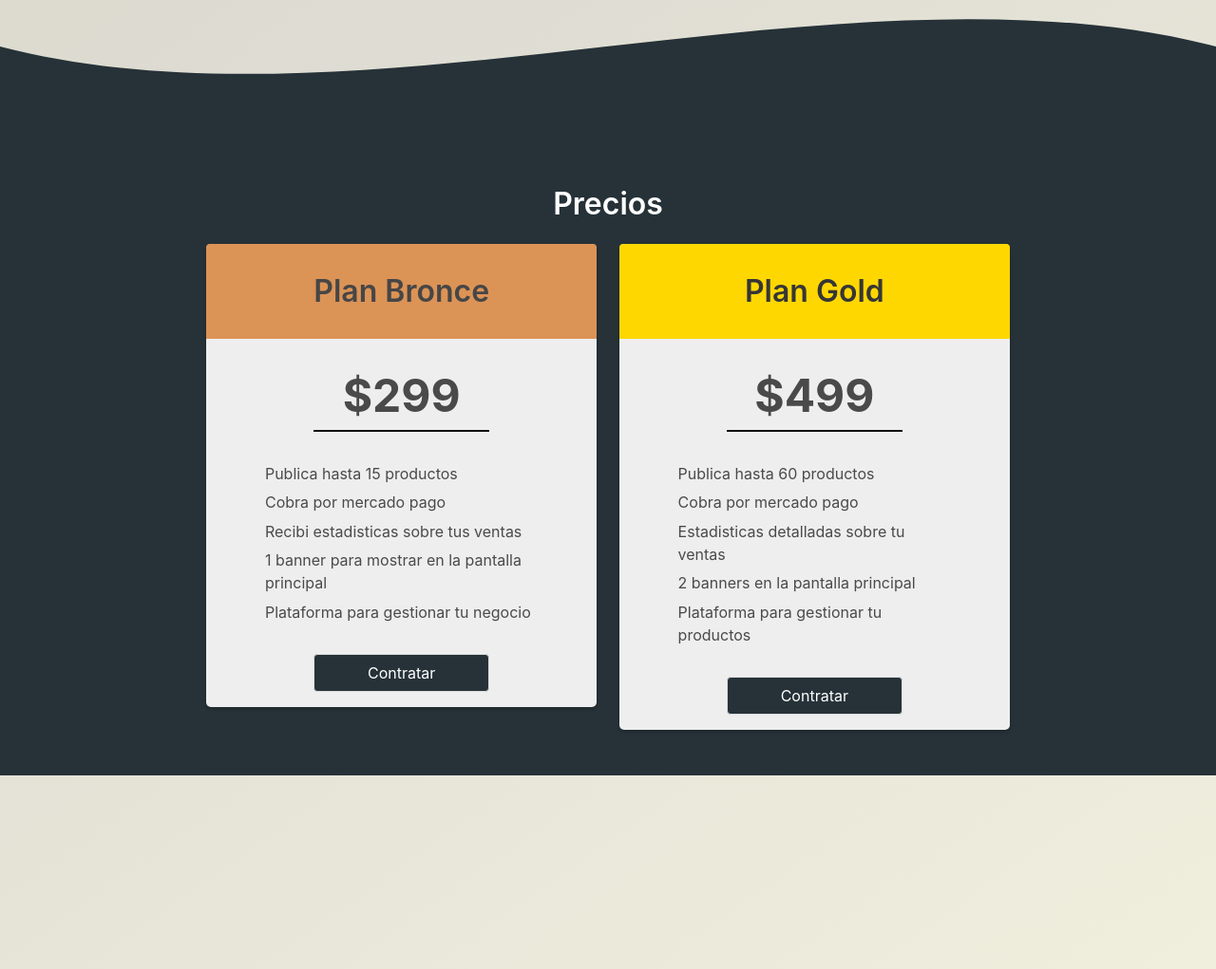
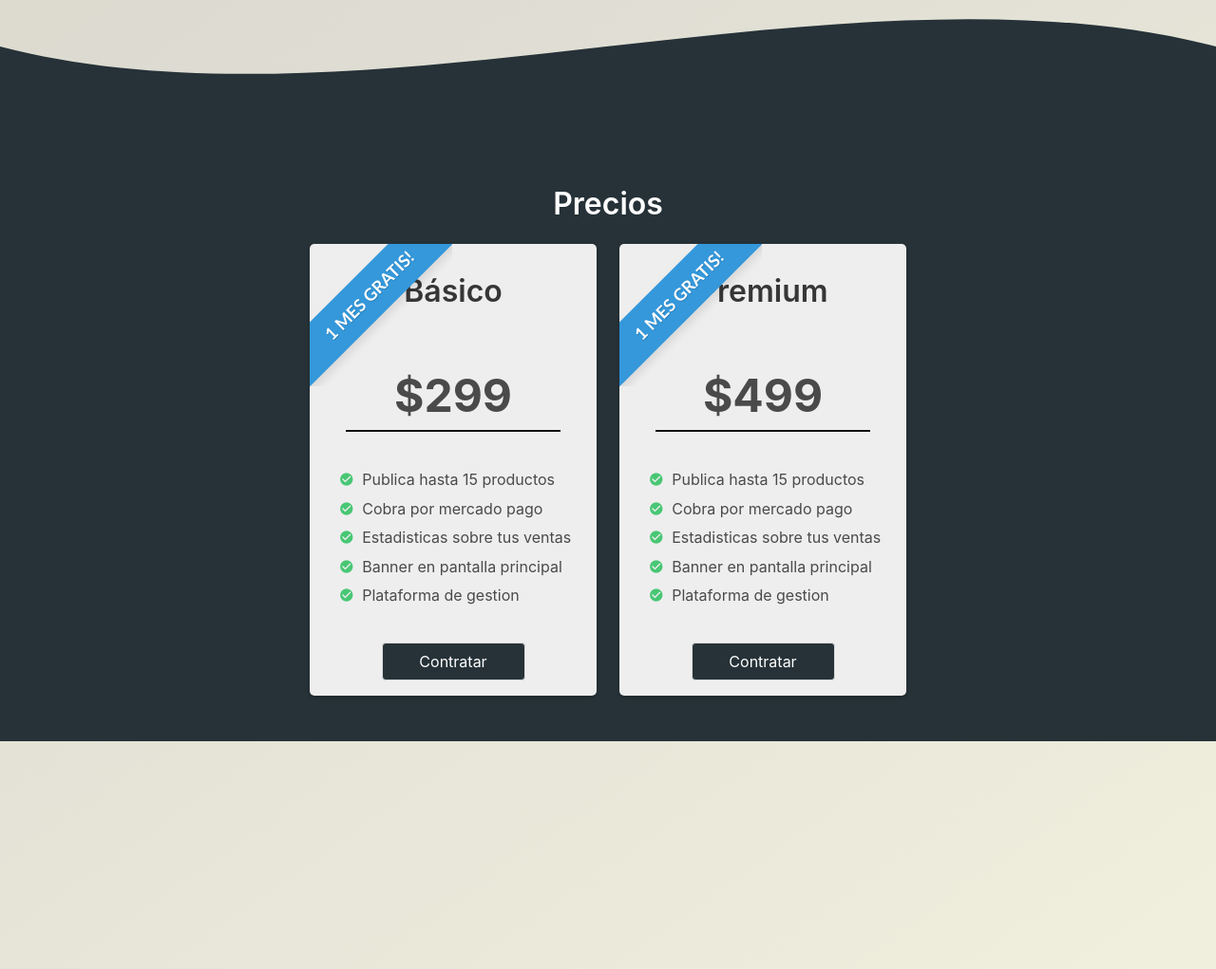
Before and after one commit to fedetoledo/neighborshop-api, a Django app: page /tienda/ in a window 1280 px wide. Shown: the part 1501-2522 px from the top of the page at 95% size. Run offline with Django 3.2, Linux system fonts and the light colour scheme; some libraries are stand-ins or nearby versions.

Commit message:
user authentication and market crud

```diff
--- a/control_panel/forms.py
+++ b/control_panel/forms.py
@@ -1,5 +1,5 @@
 from django import forms
-from api.models import Product, ProductImage, User
+from api.models import Product, ProductImage, User, Market
 
 CATEGORIES_CHOICES = [
 	('Comidas', 'Comidas'),
@@ -54,7 +54,22 @@ class UserLoginForm(forms.ModelForm):
 		model = User
 		fields = ['email','password']
 
-class CreateUserForm(forms.ModelForm):
+class UserCreateForm(forms.ModelForm):
 	class Meta:
 		model = User
 		exclude = ['uid', 'userPicture']
+
+class CreateMarketForm(forms.ModelForm):
+	class Meta:
+		model = Market
+		exclude = ['owner']
+		widgets = {
+			'name': forms.TextInput(attrs={
+				'class': 'input',
+				'placeholder': 'Nombre de tu tienda',
+			}),
+			'description': forms.Textarea(attrs={
+				'class': 'textarea',
+				'placeholder': 'Contale a tu clientes quien sos'
+			}),
+		}
--- a/control_panel/static/css/global.css
+++ b/control_panel/static/css/global.css
@@ -68,6 +68,7 @@ section.columns {
 }
 
 .rounded-card {
+    position: relative;
     background-color: #eee;
     border-radius: 5px;
     padding-bottom: 1em;
--- a/control_panel/static/css/home.css
+++ b/control_panel/static/css/home.css
@@ -37,14 +37,15 @@
 }
 
 .precios hr {
-    width: 45%;
+    width: 75%;
     margin: 0 auto;
     background-color: #111;
 }
 
 .precios .benefits {
-    width: 70%;
     margin: 2em auto;
+    display: flex;
+    justify-content: center;
 }
 
 .precios .benefits ul {
@@ -56,7 +57,7 @@
 }
 
 .precios button {
-    width: 45%;
+    width: 50%;
     background-color: #263238;
     color: #fff;
 }
@@ -65,3 +66,54 @@
     color: #fff;
     box-shadow: 0 2px 6px 0px rgba(20,20,20,0.4);
 }
+
+.ribbon {
+  width: 150px;
+  height: 150px;
+  overflow: hidden;
+  position: absolute;
+}
+.ribbon::before,
+.ribbon::after {
+  position: absolute;
+  z-index: -1;
+  content: '';
+  display: block;
+  border: 5px solid #2980b9;
+}
+.ribbon span {
+  position: absolute;
+  display: block;
+  width: 225px;
+  padding: 15px 0;
+  background-color: #3498db;
+  box-shadow: 0 5px 10px rgba(0,0,0,.1);
+  color: #fff;
+  font: 700 18px/1 'Lato', sans-serif;
+  text-shadow: 0 1px 1px rgba(0,0,0,.2);
+  text-transform: uppercase;
+  text-align: center;
+}
+
+ribbon-top-left {
+    top: -10px;
+    left: -10px;
+  }
+  .ribbon-top-left::before,
+  .ribbon-top-left::after {
+    border-top-color: transparent;
+    border-left-color: transparent;
+  }
+  .ribbon-top-left::before {
+    top: 0;
+    right: 0;
+  }
+  .ribbon-top-left::after {
+    bottom: 0;
+    left: 0;
+  }
+  .ribbon-top-left span {
+    right: -25px;
+    top: 30px;
+    transform: rotate(-45deg);
+  }
--- a/control_panel/templates/home.html
+++ b/control_panel/templates/home.html
@@ -3,7 +3,8 @@
 <head>
 	<meta charset="UTF-8">
     <meta name="viewport" content="width=device-width, initial-scale=1.0">
-    <link rel="stylesheet" href="../../static/css/bulma.min.css">
+	<link rel="stylesheet" href="../../static/css/bulma.min.css">
+    <link rel="stylesheet" href="//cdn.materialdesignicons.com/5.3.45/css/materialdesignicons.min.css">
 	<link rel="stylesheet" href="../../static/css/global.css">
 	<link rel="stylesheet" href="../../static/css/home.css">
 	<title>NeighborShop!</title>
@@ -44,7 +45,6 @@
 			<div class="hero-body">
 				<div class="hero-container">
 					<p class="light-title title">Compra desde casa</p>
-					<p class="subtitle light-title">{{request.session.user.email}}</p>
 					{% comment %} <p class="subtitle light-title">Los mejores precios</p> {% endcomment %}
 				</div>
 			</div>
@@ -82,35 +82,89 @@
 		<section class="precios">
 			<h2 class="title light-title">Precios</h2>
 			<section class="columns is-centered">
-				<div class="column is-4">
+				<div class="column is-3">
 					<div class="rounded-card">
-						<p class="bronze title">Plan Bronce</p>
+						<div class="ribbon ribbon-top-left">
+							<span>1 MES GRATIS!</span>
+						</div>
+						<p class="title">Básico</p>
 						<p class="price-text">$299</p>
 						<hr>
 						<div class="benefits">
 							<ul>
-								<li>Publica hasta 15 productos</li>
-								<li>Cobra por mercado pago</li>
-								<li>Recibi estadisticas sobre tus ventas</li>
-								<li>1 banner para mostrar en la pantalla principal</li>
-								<li>Plataforma para gestionar tu negocio</li>
+								<li>
+									<span class="icon">
+										<i class="mdi mdi-check-circle has-text-success"></i>
+									</span>
+									Publica hasta 15 productos
+								</li>
+								<li>
+									<span class="icon">
+										<i class="mdi mdi-check-circle has-text-success"></i>
+									</span>
+									Cobra por mercado pago
+								</li>
+								<li>
+									<span class="icon">
+										<i class="mdi mdi-check-circle has-text-success"></i>
+									</span>
+									Estadisticas sobre tus ventas
+								</li>
+								<li>
+									<span class="icon">
+										<i class="mdi mdi-check-circle has-text-success"></i>
+									</span>
+									Banner en pantalla principal
+								</li>
+								<li>
+									<span class="icon">
+										<i class="mdi mdi-check-circle has-text-success"></i>
+									</span>
+									Plataforma de gestion
+								</li>
 							</ul>
 						</div>
 						<button class="button">Contratar</button>
 					</div>
 				</div>
-				<div class="column is-4">
+				<div class="column is-3">
 					<div class="rounded-card">
-						<p class="gold title">Plan Gold</p>
+						<div class="ribbon ribbon-top-left"><span>1 MES GRATIS!</span></div>
+						<p class="title">Premium</p>
 						<p class="price-text">$499</p>
 						<hr>
 						<div class="benefits">
 							<ul>
-								<li>Publica hasta 60 productos</li>
-								<li>Cobra por mercado pago </li>
-								<li>Estadisticas detalladas sobre tu ventas</li>
-								<li>2 banners en la pantalla principal</li>
-								<li>Plataforma para gestionar tu productos</li>
+								<li>
+									<span class="icon">
+										<i class="mdi mdi-check-circle has-text-success"></i>
+									</span>
+									Publica hasta 15 productos
+								</li>
+								<li>
+									<span class="icon">
+										<i class="mdi mdi-check-circle has-text-success"></i>
+									</span>
+									Cobra por mercado pago
+								</li>
+								<li>
+									<span class="icon">
+										<i class="mdi mdi-check-circle has-text-success"></i>
+									</span>
+									Estadisticas sobre tus ventas
+								</li>
+								<li>
+									<span class="icon">
+										<i class="mdi mdi-check-circle has-text-success"></i>
+									</span>
+									Banner en pantalla principal
+								</li>
+								<li>
+									<span class="icon">
+										<i class="mdi mdi-check-circle has-text-success"></i>
+									</span>
+									Plataforma de gestion
+								</li>
 							</ul>
 						</div>
 						<button class="button">Contratar</button>
--- a/control_panel/templates/includes/base.html
+++ b/control_panel/templates/includes/base.html
@@ -28,7 +28,7 @@
                         Panel de Control
                     </p>
                     <ul class="menu-list">
-                        <li><a>Dashboard</a></li>
+                        <li><a href="{% url 'tienda' %}">Mis productos</a></li>
                         <li><a>Customers</a></li>
                     </ul>
                     <p class="menu-label">
--- a/control_panel/urls.py
+++ b/control_panel/urls.py
@@ -1,7 +1,13 @@
 from django.urls import path, include
-from .views import (profileView, UserLoginView, ProductDeleteView,
-    createProduct, DetailProduct, HomeView, logoutView,
-    ProductUpdateView, ProductListView, CreateUserView)
+
+from .views.product_views import (
+    createProductView, ProductUpdateView, ProductDetailView, ProductDeleteView
+)
+from .views.user_views import (
+    UserLoginView, CreateUserView, profileView, logoutView
+)
+from .views.main_views import HomeView
+from .views.market_views import MarketCreateView, MarketDeleteView, MarketDetailView
 
 urlpatterns = [
     # path('todos/', ProductListView.as_view(), name='todos'),
@@ -9,8 +15,11 @@ urlpatterns = [
     path('logout', logoutView, name='logout'),
     path('tienda/login', UserLoginView.as_view(), name='login'),
     path('tienda/signup', CreateUserView.as_view(), name='signup'),
-    path('tienda/producto/detalle/<int:pk>', DetailProduct.as_view(), name="detalle"),
-    path('tienda/producto/nuevo/', createProduct),
+    path('tienda/crear', MarketCreateView, name='nueva-tienda'),
+    path('tienda/detalle/<int:pk>', MarketDetailView.as_view(), name='detalle-tienda'),
+    path('tienda/eliminar/<int:pk>', MarketDeleteView.as_view(), name='eliminar-tienda'),
+    path('tienda/producto/detalle/<int:pk>', ProductDetailView.as_view(), name="detalle"),
+    path('tienda/producto/nuevo/', createProductView, name='nuevo'),
     path('tienda/producto/editar/<int:pk>', ProductUpdateView.as_view(), name='editar'),
     path('tienda/producto/eliminar/<int:pk>', ProductDeleteView.as_view(), name='eliminar'),
     path('tienda/', profileView, name='tienda'),
--- a/control_panel/views.py
+++ /dev/null
@@ -1,143 +0,0 @@
-from django.shortcuts import render, redirect
-from django.views.generic.edit import FormView, CreateView, UpdateView, DeleteView
-from django.views.generic import DetailView, ListView
-from django.contrib.auth import logout
-from django.contrib.auth.decorators import login_required
-from django.views import View
-from api.models import Product, ProductImage, User, Market
-from .forms import UserLoginForm, NewProductForm, ProductImageForm, CreateUserForm
-from google.cloud import storage
-from django.db.models.signals import post_save
-from django.dispatch import receiver
-import os
-import uuid
-import pathlib
-from google.cloud.storage.blob import Blob
-from django.urls import reverse_lazy
-from firebase import firebase
-
-os.environ['GOOGLE_APPLICATION_CREDENTIALS'] = '/home/federico/Escritorio/barrio-ecommerce/backend/ecommerce/credentials.json'
-
-#GCS upload image to bucket
-def upload_blob(source_file_name, destination_blob_name):
-	bucket_name = "barrio-ecommerce.appspot.com"
-	client = storage.Client()
-
-	bucket = client.bucket(bucket_name)
-	blob = bucket.blob(destination_blob_name)
-	blob.upload_from_filename(source_file_name)
-	blob.make_public()
-
-#Random image name
-def get_random_name(filename):
-	ext = filename.split(".")[-1]
-	filename = "%s.%s" % (uuid.uuid4(), ext)
-	print(filename)
-	return filename
-
-# Create your views here.
-def createProduct(request):
-
-	if request.method == 'POST':
-		form = NewProductForm(request.POST)
-		image_form = ProductImageForm(request.POST, request.FILES)
-		files = request.FILES.getlist('image')
-		if form.is_valid() and image_form.is_valid():
-			product_instance = form.save(commit=False)
-			product_instance.market = Market.objects.get(owner__uid=request.session['user']['localId'])
-			# product_instance.businessId = 21 #User business id
-			product_instance.save()
-			for f in files:
-				f.name = get_random_name(f.name)
-				file_instance = ProductImage(image=f, product=product_instance)
-				file_instance.save()
-
-				#Upload image to remote bucket
-				file_path = str(pathlib.Path().absolute())+ "/media/temp/" + f.name
-				businessFolder = "businesses/"+str(product_instance.market)+"/"+f.name
-				upload_blob(file_path, businessFolder)
-
-				#Download url and save to db
-				current_image = ProductImage.objects.get(image=file_instance.image)
-				current_image.remoteURL = "https://storage.googleapis.com/barrio-ecommerce.appspot.com/businesses/"+str(product_instance.market)+"/"+f.name
-				current_image.save()
-
-			return redirect('detalle', pk=product_instance.id)
-		else:
-			return redirect('home')
-	else:
-		form = NewProductForm()
-		image_form = ProductImageForm()
-		return render(request, 'products/create-product.html',{'productForm':form,'imageForm':image_form})
-
-class ProductUpdateView(UpdateView):
-	model = Product
-	template_name = "products/edit-product.html"
-	fields = '__all__'
-	success_url = '../'
-
-class ProductDeleteView(DeleteView):
-	model = Product
-	template_name = 'products/confirm-delete.html'
-	success_url = reverse_lazy('tienda')
-
-class ProductListView(ListView):
-	model = Product
-	template_name = "products/product-list.html"
-
-class DetailProduct(DetailView):
-	model = Product
-	template_name = "products/details.html"
-
-def HomeView(request):
-	return render(request, 'home.html')
-
-def loginFirebase(email, password):
-	firebase = firebase.FirebaseApplication('https://')
-
-class UserLoginView(FormView):
-	form_class = UserLoginForm
-	template_name = 'auth/login.html'
-	success_url = reverse_lazy('tienda')
-
-	def form_valid(self, form):
-		email = form.cleaned_data['email']
-		password = form.cleaned_data['password']
-
-		auth = firebase.auth()
-
-		user = auth.sign_in_with_email_and_password(email, password)
-
-		self.request.session['user'] = user
-		return super().form_valid(form)
-
-class CreateUserView(CreateView):
-	form_class = CreateUserForm
-	template_name = 'auth/signup.html'
-	success_url = reverse_lazy('productos:home')
-
-	def form_valid(self, form):
-		email = form.cleaned_data['email']
-		password = form.cleaned_data['password']
-
-		auth = firebase.auth()
-
-		signup = auth.create_user_with_email_and_password(email, password)
-
-		print('signup: ', signup)
-
-		return super().form_valid(form)
-
-def profileView(request):
-	if 'user' in request.session:
-		uid = request.session['user']['localId']
-		user = User.objects.get(uid=uid)
-		products = Product.objects.filter(market__owner__uid=uid)
-		return render(request, 'user/profile.html', {'products': products, 'user': user})
-	return render(request, 'home.html')
-
-def logoutView(request):
-	#Delete the session id cookie
-	# del request.session['user']
-	logout(request)
-	return redirect('auth/login')
--- /dev/null
+++ b/control_panel/views/__init__.py
@@ -0,0 +1,4 @@
+from .product_views import *
+from .user_views import *
+from .main_views import *
+from .market_views import *
--- /dev/null
+++ b/control_panel/views/main_views.py
@@ -0,0 +1,4 @@
+from django.shortcuts import render
+
+def HomeView(request):
+    return render(request, 'home.html')
--- /dev/null
+++ b/control_panel/views/user_views.py
@@ -0,0 +1,70 @@
+from django.views.generic.edit import FormView, CreateView, UpdateView, DeleteView
+from django.views.generic import DetailView
+from django.contrib.auth import logout
+from django.contrib.auth.decorators import login_required
+from django.urls import reverse_lazy
+from django.shortcuts import render, redirect
+from django.contrib.auth import authenticate, login
+from django.dispatch import receiver
+from django.db.models.signals import pre_save
+from django.core.signals import request_finished
+
+from firebase import firebase
+
+from api.models import User, Product
+from ..forms import UserLoginForm, UserCreateForm
+from ..utils import signup_and_login_from_firebase
+
+class UserLoginView(FormView):
+    form_class = UserLoginForm
+    template_name = 'auth/login.html'
+    success_url = reverse_lazy('tienda')
+
+    def form_valid(self, form):
+        email = form.cleaned_data['email']
+        password = form.cleaned_data['password']
+
+        auth = firebase.auth()
+
+        user = auth.sign_in_with_email_and_password(email, password)
+
+        self.request.session['user'] = user
+
+        return super().form_valid(form)
+
+class CreateUserView(CreateView):
+    form_class = UserCreateForm
+    template_name = 'auth/signup.html'
+    success_url = reverse_lazy('nueva-tienda')
+
+    def form_valid(self, form):
+        email = form.cleaned_data['email']
+        password = form.cleaned_data['password']
+
+        pre_save.connect(handle_new_user, sender=User, dispatch_uid='new_user_signal')
+        return super().form_valid(form)
+
+@receiver(pre_save, sender=User, dispatch_uid='new_user_signal', )
+def handle_new_user(sender, **kwargs):
+    new_user = kwargs.get('instance')
+    email = new_user.email
+    password = new_user.password
+
+    user_uid = signup_and_login_from_firebase(email, password)
+
+    new_user.uid = user_uid
+
+
+def profileView(request):
+    if 'user' in request.session:
+        uid = request.session['user']['localId']
+        user = User.objects.get(uid=uid)
+        products = Product.objects.filter(market__owner__uid=uid)
+        return render(request, 'user/profile.html', {'products': products, 'user': user})
+    return render(request, 'home.html')
+
+def logoutView(request):
+    #Delete the session id cookie
+    # del request.session['user']
+    logout(request)
+    return redirect('tienda/login')
```
Also changed, not shown: api/models.py (+5 -2 lines), control_panel/templates/market/confirm-delete.html (added, +13 -0 lines), control_panel/templates/market/create.html (added, +24 -0 lines), control_panel/templates/market/detail.html (added, +11 -0 lines), control_panel/templates/products/details.html (+8 -11 lines), control_panel/utils.py (added, +53 -0 lines), control_panel/views/market_views.py (added, +37 -0 lines), control_panel/views/product_views.py (added, +58 -0 lines), control_panel/templates/market/update.html (added).
